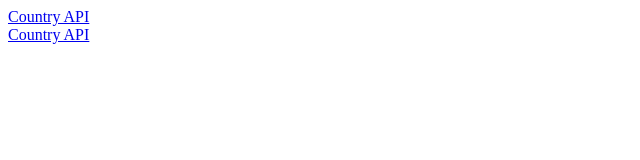
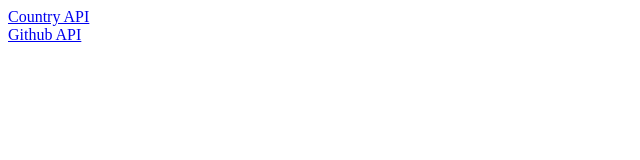
Before and after one commit to imamfahr/fetch, a plain HTML site: page index.html in a window 1280 px wide. Shown: the full height of the page, 0-640 px from the left. Drawn offline with Linux system fonts and the light colour scheme.

Commit message:
fix github label

```diff
--- a/index.html
+++ b/index.html
@@ -8,7 +8,7 @@
 <body>
 
     <div><a href="/country flag/index.html">Country API</a></div>
-    <div><a href="/github profile/index.html">Country API</a></div>
+    <div><a href="/github profile/index.html">Github API</a></div>
 
 
 
```
